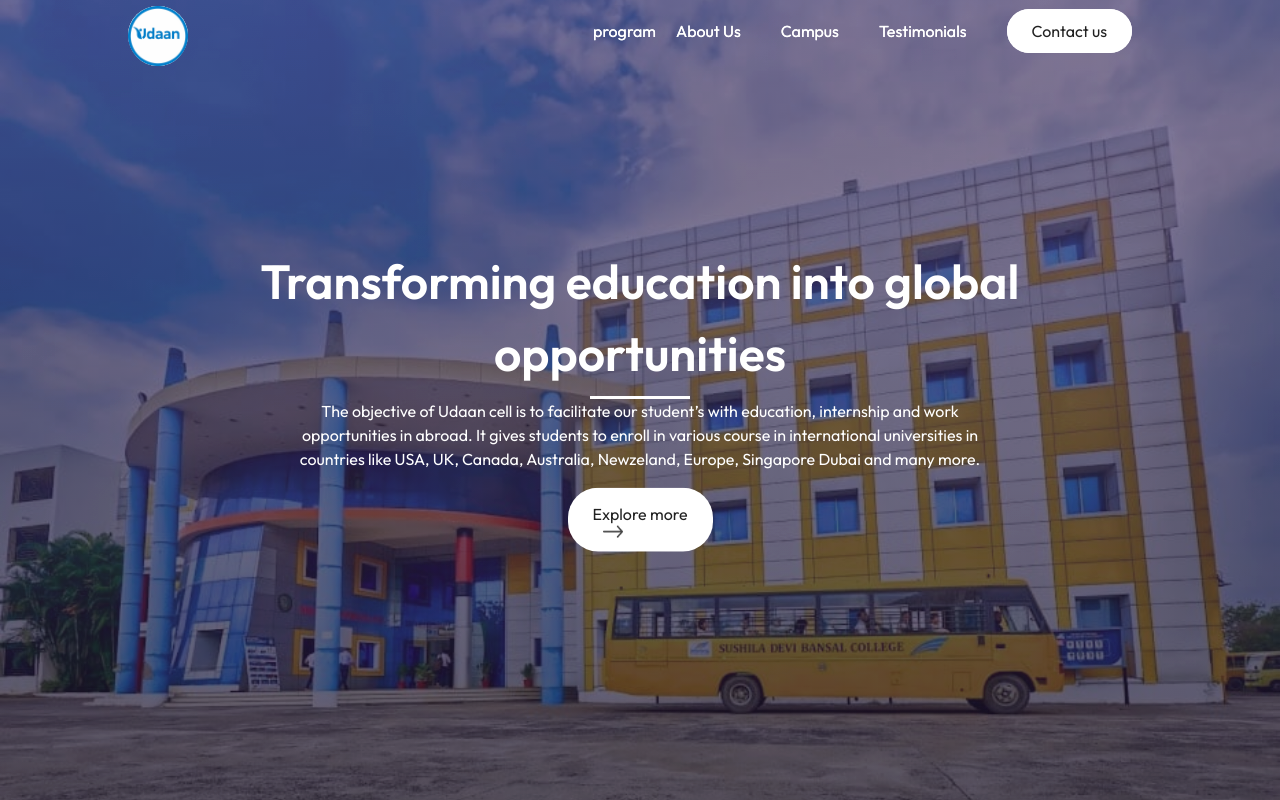
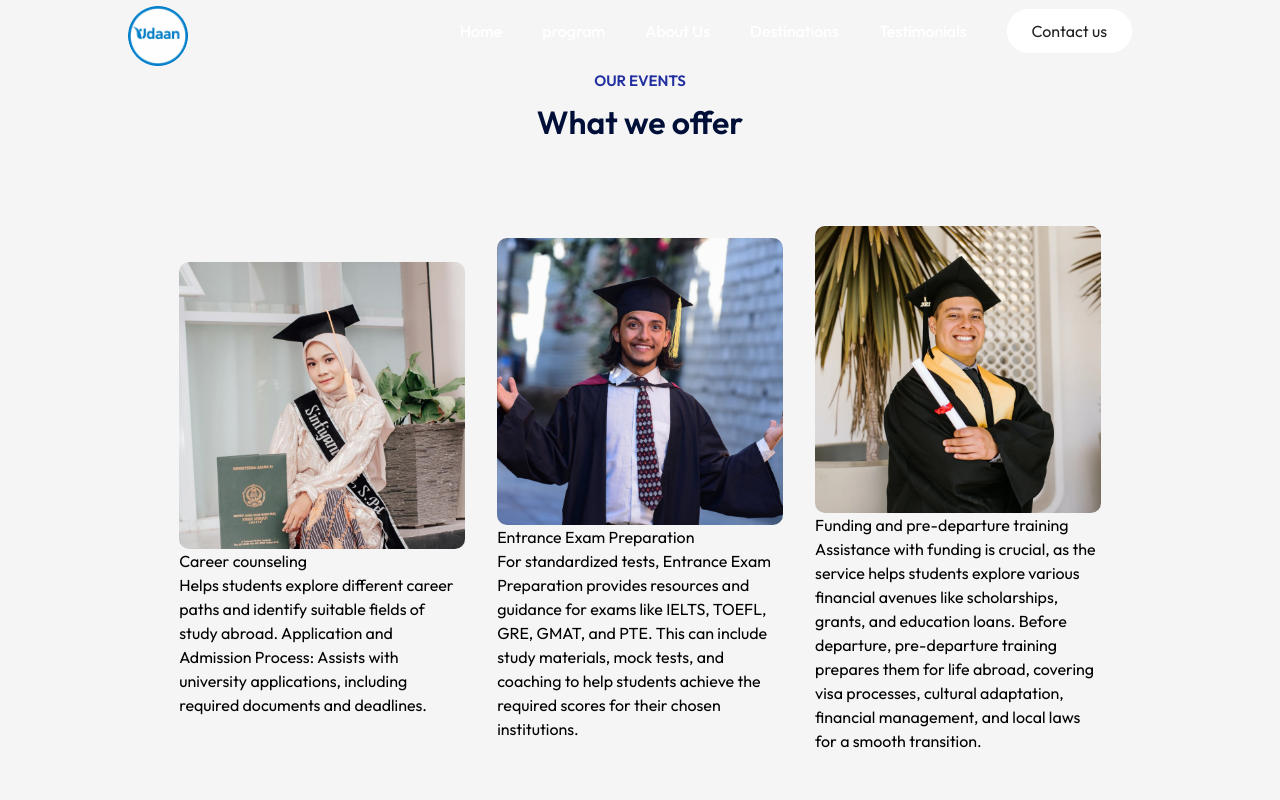
Before and after one commit to Jaydeep097/Udaan_study_abroad, a React (Vite) app: page /programs in a window 1280 px wide. Shown: the top 800 px of the page. Built offline with nearby package versions, Linux system fonts and the light colour scheme.

Commit message:
{commit_message}

```diff
--- a/src/App.jsx
+++ b/src/App.jsx
@@ -16,35 +16,38 @@ const App = () => {
   const [playState, setPlayState] = useState(false);
 
   return (
-    <>
+    <BrowserRouter>
       <div>
         <Navbar />
+        <Routes>
+          <Route path="/" element={
+            <>
               <Hero />
               <div className="container">
                 <Title subTitle="Our Events" title="What we offer" />
                 <Programs />
                 <About setPlayState={setPlayState} />
-          <Title subTitle="Gallery" title="Event Glimpse" />
+                <Title  title="Dream Destinations to Study Abroad" />
                 <Campus />
                 <Title subTitle="Testimonials" title="What Students Says" />
                 <Testimonials />
                 <Title subTitle="Contact Us" title="Get in Touch" />
                 <Contact />
-          <Footer />
+                {/* <Footer /> */}
               </div>
+            </>
+          } />
+          <Route path="/programs" element={
+            <div className="container">
+              <Title subTitle="Our Events" title="What we offer" />
+              <Programs />
+            </div>
+          } />
+          {/* <Route path="*" element={<NoPage />} /> */}
+        </Routes>
         <VideoPlayer playState={playState} setPlayState={setPlayState} />
       </div>
-
-      <BrowserRouter>
-        <Routes>
-          <Route path="/" element={<Hero />}>
-            {/* <Route index element={<Hero />} /> */}
-            <Route path="/programs" element={<Programs />} />
-            {/* <Route path="*" element={<NoPage />} /> */}
-          </Route>
-        </Routes>
     </BrowserRouter>
-    </>
   );
 };
 
--- a/src/Components/Hero/Hero.css
+++ b/src/Components/Hero/Hero.css
@@ -16,29 +16,6 @@
     display: flex;
     align-items: center;
     overflow: hidden; /* Prevent any overflow */
-    position: relative;
-}
-
-.hero::before {
-    content: '';
-    position: absolute;
-    top: 0;
-    left: 0;
-    width: 100%;
-    height: 100%;
-    background: linear-gradient(rgba(64, 59, 100, 0.7), rgba(18, 15, 37, 0.7)), url('../../assets/heroonedevi.jpg') no-repeat center center;
-    background-size: cover;
-    z-index: -1;
-    animation: heroGradient 8s ease-in-out infinite alternate;
-}
-
-@keyframes heroGradient {
-    0% {
-        filter: hue-rotate(0deg) brightness(1);
-    }
-    100% {
-        filter: hue-rotate(10deg) brightness(1.1);
-    }
 }
 
 .hero-text {
@@ -46,98 +23,19 @@
     max-width: 800px;
     margin: 0 auto; /* Center the text container */
     padding: 0 20px; /* Add padding to prevent text overflow */
-    animation: fadeIn 1.5s ease-out;
 }
 
 .hero-text h1 {
     font-size: 3rem;
     font-weight: 600;
-    animation: slideInFromTop 1.2s ease-out;
-    position: relative;
-    display: inline-block;
-}
-
-.hero-text h1::after {
-    content: '';
-    position: absolute;
-    bottom: -10px;
-    left: 50%;
-    transform: translateX(-50%);
-    width: 0;
-    height: 3px;
-    background: #fff;
-    animation: expandLine 1.5s ease-out forwards;
-    animation-delay: 1s;
 }
 
 .hero-text p {
     max-width: 700px;
     margin: 10px auto 20px;
     line-height: 1.5; /* Ensure proper line height */
-    animation: slideInFromBottom 1.2s ease-out;
-    animation-delay: 0.3s;
-    opacity: 0;
-    animation-fill-mode: forwards;
 }
 
-@keyframes fadeIn {
-    from {
-        opacity: 0;
-    }
-    to {
-        opacity: 1;
-    }
-}
-
-@keyframes slideInFromTop {
-    from {
-        transform: translateY(-50px);
-        opacity: 0;
-    }
-    to {
-        transform: translateY(0);
-        opacity: 1;
-    }
-}
-
-@keyframes slideInFromBottom {
-    from {
-        transform: translateY(50px);
-        opacity: 0;
-    }
-    to {
-        transform: translateY(0);
-        opacity: 1;
-    }
-}
-
-@keyframes expandLine {
-    from {
-        width: 0;
-    }
-    to {
-        width: 100px;
-    }
-}
-
-/* Add a floating animation for any buttons in the hero section */
-.hero-text a, .hero-text button {
-    animation: float 3s ease-in-out infinite;
-    position: relative;
-    display: inline-block;
-}
-
-@keyframes float {
-    0% {
-        transform: translateY(0px);
-    }
-    50% {
-        transform: translateY(-8px);
-    }
-    100% {
-        transform: translateY(0px);
-    }
-}
 
 /*   media query */
 
--- a/src/Components/Navbar/Navbar.jsx
+++ b/src/Components/Navbar/Navbar.jsx
@@ -1,43 +1,66 @@
 import React, { useEffect, useState } from "react";
 import "./Navbar.css";
-import logo from "../../assets/udaanlogo.png"
+import logo from "../../assets/udaanlogo.png";
 
 import { Link } from "react-scroll";
-import { Link as RouterLink } from "react-router-dom";
-import menu_icon from "../../assets/menu-icon.png"
+import menu_icon from "../../assets/menu-icon.png";
 
 const Navbar = () => {
+  const [sticky, setSticky] = useState(false);
 
-       const [sticky, setSticky] = useState(false);
+  useEffect(() => {
+    window.addEventListener("scroll", () => {
+      window.scrollY > 100 ? setSticky(true) : setSticky(false);
+    });
+  }, []);
 
-       useEffect(() =>{
-            window.addEventListener('scroll', () =>{
-               window.scrollY > 100 ? setSticky(true) : setSticky(false)
-            })
-       },[])
-
-
-       const [MobileMenu, setMobileMenu] = useState(false);
-       const toggleMenu = () =>{
-                MobileMenu ? setMobileMenu(false) : setMobileMenu(true)
-       }
-
+  const [MobileMenu, setMobileMenu] = useState(false);
+  const toggleMenu = () => {
+    setMobileMenu(!MobileMenu);
+  };
 
   return (
-    <nav className={`container ${sticky? 'dark-nav' : '' }`} >
+    <nav className={`container ${sticky ? "dark-nav" : ""}`}>
       <img src={logo} alt="" className="logo" />
-      <ul className={MobileMenu ? "hide-mobile-menu" : ""}>
-
-        {/* <RouterLink to='/programs'>Program</RouterLink> */}
-        <Link to='/programs' smooth={true} offset={-260} duration={500}>program</Link>
-        <li><Link to='about' smooth={true} offset={-84} duration={500}>About Us</Link></li>
-        <li><Link to='campus' smooth={true} offset={-260} duration={500}>Campus</Link></li>
-        <li><Link to='testimonials' smooth={true} offset={-260} duration={500}>Testimonials</Link></li>
-        <li><Link to='contact' smooth={true} offset={-260} duration={500} className="btn">Contact us</Link>
+      <ul className={MobileMenu ? "" : "hide-mobile-menu"}>
+        <li>
+          <Link to="hero" smooth={true} offset={0} duration={500}>
+            Home
+          </Link>
         </li>
-
+        <li>
+          <Link to="programs" smooth={true} offset={-260} duration={500}>
+            program
+          </Link>
+        </li>
+        <li>
+          <Link to="about" smooth={true} offset={-84} duration={500}>
+            About Us
+          </Link>
+        </li>
+        <li>
+          <Link to="campus" smooth={true} offset={-260} duration={500}>
+            Destinations
+          </Link>
+        </li>
+        <li>
+          <Link to="testimonials" smooth={true} offset={-260} duration={500}>
+            Testimonials
+          </Link>
+        </li>
+        <li>
+          <Link
+            to="contact"
+            smooth={true}
+            offset={-260}
+            duration={500}
+            className="btn"
+          >
+            Contact us
+          </Link>
+        </li>
       </ul>
-      <img src={menu_icon} alt="" className="menu-icon" onClick={toggleMenu}/>
+      <img src={menu_icon} alt="" className="menu-icon" onClick={toggleMenu} />
     </nav>
   );
 };
--- a/src/Components/Programs/Programs.css
+++ b/src/Components/Programs/Programs.css
@@ -1,233 +1,38 @@
+
 .programs {
     margin: 80px auto;
-    margin-top: 120px; /* Add extra top margin for fixed navbar */
     width: 90%;
     display: flex;
-    align-items: stretch;
+    align-items: center;
     justify-content: space-between;
-    position: relative;
-    gap: 30px;
+    position: relative; /* Ensure it is positioned relative to the document flow */
+     /* padding-top: 100vh; Add padding to push it below the hero section */
 }
 
-.program {
+.program img{
+    width: 100%;
+    border-radius: 10px;
+    display: block;
+    transition: transform 0.3s ease , box-shadow 0.3s ease;
+}
+.program{
     flex-basis: 31%;
-    background: linear-gradient(145deg, #ffffff, #f8f9fa);
-    border-radius: 20px;
-    overflow: hidden;
-    box-shadow: 0 10px 30px rgba(0, 0, 0, 0.1);
-    transition: all 0.4s cubic-bezier(0.175, 0.885, 0.32, 1.275);
-    position: relative;
-    overflow: hidden;
-    animation: fadeInUp 0.8s ease-out;
-    animation-fill-mode: both;
 }
 
-.program::after {
-    content: '';
-    position: absolute;
-    top: -50%;
-    left: -50%;
-    width: 200%;
-    height: 200%;
-    background: radial-gradient(circle, rgba(255,255,255,0.3) 0%, rgba(255,255,255,0) 70%);
-    opacity: 0;
-    transform: scale(0.5);
-    transition: transform 0.5s ease, opacity 0.5s ease;
+.program img:hover {
+    transform: scale(1.17); /* Slight zoom effect */
+    box-shadow: 0 8px 16px rgba(0, 0, 0, 0.3); /* Adds a soft shadow around the image */
 }
 
-.program:hover::after {
-    opacity: 1;
-    transform: scale(1);
-}
+/* media queries */
 
-.program:nth-child(1) { animation-delay: 0.1s; }
-.program:nth-child(2) { animation-delay: 0.2s; }
-.program:nth-child(3) { animation-delay: 0.3s; }
 
-@keyframes fadeInUp {
-    from {
-        opacity: 0;
-        transform: translateY(50px);
+@media (max-width: 650px) {
+    .programs{
+        flex-direction: column;
     }
-    to {
-        opacity: 1;
-        transform: translateY(0);
+    .program{
+        flex-basis: 100%;
+        margin: 25px;
     }
 }
-
-.program img {
-    width: 100%;
-    height: 250px;
-    object-fit: cover;
-    border-radius: 0;
-    display: block;
-    transition: all 0.4s ease;
-}
-
-.program:hover {
-    transform: translateY(-10px);
-    box-shadow: 0 20px 60px rgba(0, 0, 0, 0.15);
-}
-
-.program:hover img {
-    transform: scale(1.05);
-    filter: brightness(1.1);
-}
-
-.program-content {
-    padding: 25px;
-    background: white;
-    position: relative;
-}
-
-.program-content h3 {
-    color: #2c3e50;
-    font-size: 1.4rem;
-    font-weight: 700;
-    margin-bottom: 15px;
-    position: relative;
-    transform: translateY(0);
-    transition: transform 0.3s ease;
-}
-
-.program-content h3::after {
-    content: '';
-    position: absolute;
-    bottom: -5px;
-    left: 0;
-    width: 50px;
-    height: 3px;
-    background: linear-gradient(90deg, #3498db, #2980b9);
-    border-radius: 2px;
-    transition: width 0.3s ease;
-}
-
-.program:hover .program-content h3 {
-    transform: translateY(-5px);
-}
-
-@keyframes pulse {
-    0% {
-        opacity: 0.6;
-        width: 50px;
-    }
-    50% {
-        opacity: 1;
-        width: 80px;
-    }
-    100% {
-        opacity: 0.6;
-        width: 50px;
-    }
-}
-
-.program:hover .program-content h3::after {
-    animation: pulse 2s ease infinite;
-}
-
-.program-content p {
-    color: #7f8c8d;
-    line-height: 1.6;
-    margin-bottom: 20px;
-    font-size: 0.95rem;
-}
-
-.program-features {
-    display: flex;
-    flex-direction: column;
-    gap: 8px;
-}
-
-.feature {
-    display: inline-flex;
-    align-items: center;
-    font-size: 0.85rem;
-    color: #34495e;
-    font-weight: 500;
-    padding: 5px 0;
-    transition: color 0.3s ease;
-    transform: translateX(0);
-    transition: transform 0.3s ease, color 0.3s ease;
-    opacity: 0.8;
-}
-
-.program:hover .feature {
-    color: #2980b9;
-    transform: translateX(5px);
-}
-
-.program:hover .feature:nth-child(1) {
-    transform: translateX(5px);
-    transition-delay: 0.05s;
-    opacity: 1;
-}
-
-.program:hover .feature:nth-child(2) {
-    transform: translateX(5px);
-    transition-delay: 0.1s;
-    opacity: 1;
-}
-
-.program:hover .feature:nth-child(3) {
-    transform: translateX(5px);
-    transition-delay: 0.15s;
-    opacity: 1;
-}
-
-.program::before {
-    content: '';
-    position: absolute;
-    top: 0;
-    left: -100%;
-    width: 100%;
-    height: 100%;
-    background: linear-gradient(90deg, transparent, rgba(255, 255, 255, 0.2), transparent);
-    transform: skewX(-25deg);
-    opacity: 0;
-    transition: all 0.75s ease;
-}
-
-.program:hover::before {
-    left: 100%;
-    opacity: 1;
-}
-
-/* Media queries */
-@media (max-width: 768px) {
-    .programs {
-        flex-direction: column;
-        gap: 20px;
-    }
-
-    .program {
-        flex-basis: 100%;
-        margin: 0;
-    }
-
-    .program-content {
-        padding: 20px;
-    }
-
-    .program-content h3 {
-        font-size: 1.2rem;
-    }
-}
-
-@media (max-width: 650px) {
-    .programs {
-        width: 95%;
-        margin: 60px auto;
-    }
-
-    .program img {
-        height: 200px;
-    }
-
-    .program-features {
-        gap: 6px;
-    }
-
-    .feature {
-        font-size: 0.8rem;
-    }
-}
```
Also changed, not shown: src/Components/Footer/Footer.css (+0 -45 lines), src/Components/DestinationDetails/DestinationDetails.css (added), src/Components/DestinationDetails/DestinationDetails.jsx (added), src/Components/Destinations/Destinations.css (added), src/Components/Destinations/Destinations.jsx (added). Lines whose indentation alone changed are shown as unchanged.
